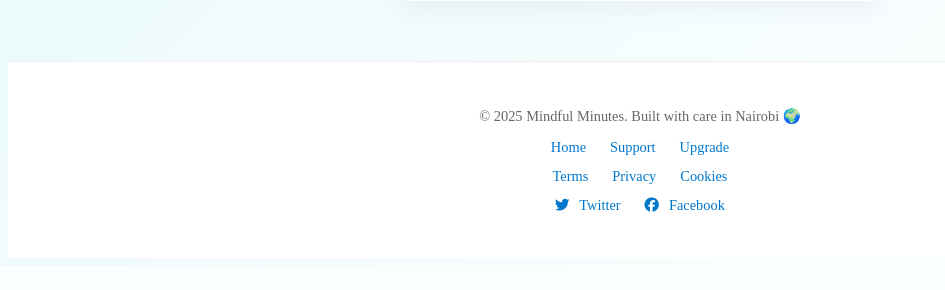
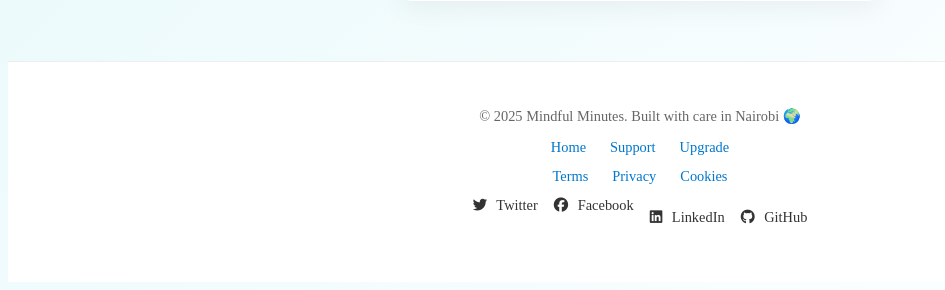
Before and after one commit to Martin-Mutugi/MindfulMinutes, a Flask app: page /auth/register in a window 1280 px wide. Shown: the part 903-1193 px from the top of the page, without its empty margins (0-945 px from the left). Before the commit the page ends 1129 px from the top, so only its background shows below. Run offline with Flask 3, Linux system fonts and the light colour scheme.

Commit message:
Updated social links

```diff
--- a/frontend/static/css/main.css
+++ b/frontend/static/css/main.css
@@ -738,3 +738,24 @@ body.dark-mode .fas.fa-sun {
 .theme-toggle button {
   transition: color 0.3s ease, background-color 0.3s ease;
 }
+.social-links {
+  list-style: none;
+  padding: 0;
+  display: flex;
+  gap: 16px;
+}
+
+.social-links li a {
+  color: #333;
+  text-decoration: none;
+  font-weight: 500;
+  transition: color 0.3s ease;
+}
+
+.social-links li a:hover {
+  color: #00bfa5;
+}
+
+.social-links i {
+  margin-right: 6px;
+}
--- a/frontend/templates/layout/footer.html
+++ b/frontend/templates/layout/footer.html
@@ -15,8 +15,12 @@
     </ul>
 
     <ul class="social-links">
-      <li><a href="https://twitter.com/mindfulminutes" target="_blank"><i class="fab fa-twitter"></i> Twitter</a></li>
-      <li><a href="https://facebook.com/mindfulminutes" target="_blank"><i class="fab fa-facebook"></i> Facebook</a></li>
+      <li><a href="https://x.com/MartinM22845110" target="_blank"><i class="fab fa-twitter"></i> Twitter</a></li>
+      <li><a href="https://www.facebook.com/martin.mutugi.186/" target="_blank"><i class="fab fa-facebook"></i> Facebook</a></li>
+      <ul class="social-links">
+      <li> <a href="https://www.linkedin.com/in/martinmutugi/" target="_blank"><i class="fab fa-linkedin"></i> LinkedIn</a></li>
+      <li><a href="https://github.com/Martin-Mutugi/" target="_blank"><i class="fab fa-github"></i> GitHub</a></li>
     </ul>
+
   </div>
 </footer>
```
